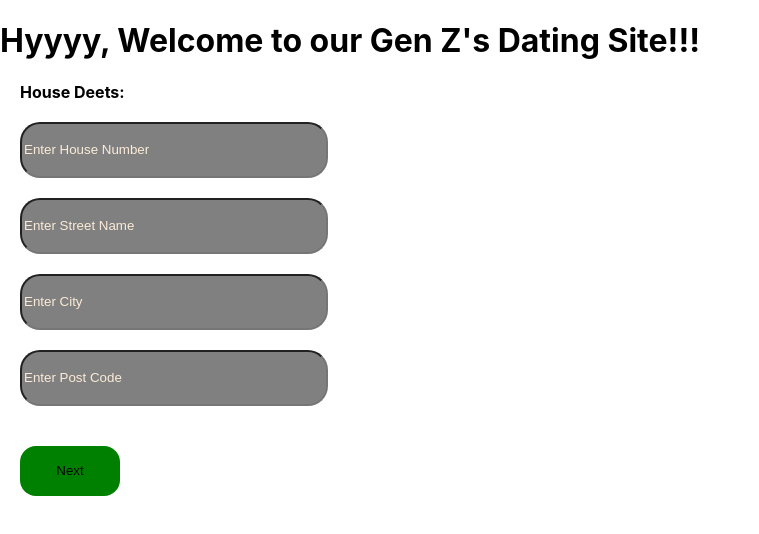
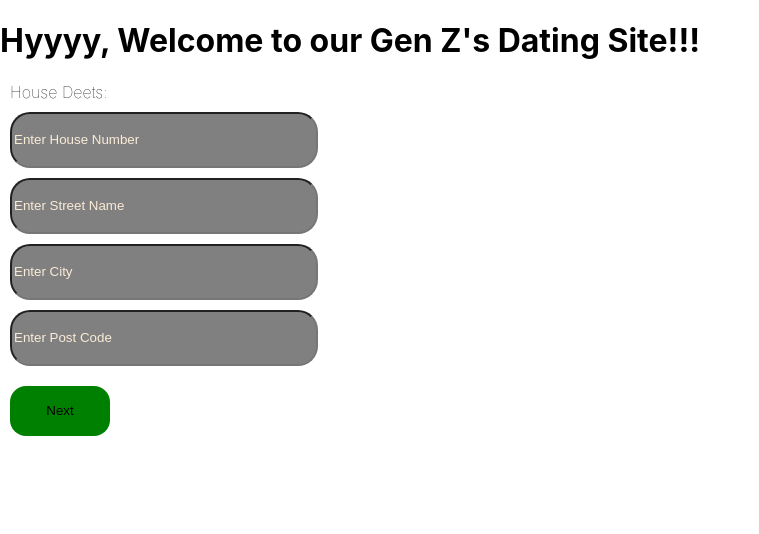
Before and after one commit to MaccccD/Sign-Up_Form_React_Project, a React (Create React App) app: page /Address in a window 1280 px wide. Shown: the top 534 px of the page, without its empty margins (0-759 px from the left). Built offline with nearby package versions, Linux system fonts and the light colour scheme.

Commit message:
To Do List Update Part 3

```diff
--- a/src/App.css
+++ b/src/App.css
@@ -5,22 +5,33 @@
 *{
   background-color: white;
 }
+.heading  {
+  color: black;
+  margin: 10px;
+  font-weight: bold;
+}
 .text {
   color: black;
-  margin: 20px;
-  font-weight: bold;
+  margin: 10px;
+  font-weight: lighter;
 }
 button{
   background-color: blue;
   border-radius: 15px;
   border: #282c34;
   width: 130px;
-  margin: 20px;
+  margin: 10px;
   height: 150px;
   cursor: pointer;
 }
 button:hover{
   background-color: green;
+}
+.checkbox {
+  accent-color: green;
+  margin-top: -25px;
+  margin-right: 100px;
+
 }
 .tasks {
   background-color: blue;
@@ -31,7 +42,7 @@ button:hover{
 }
 input {
     display: flex;
-    margin: 20px;
+    margin: 10px;
     width: 300px;
     height: 50px;
     border-radius: 20px;
--- a/src/Components/ToDoList.jsx
+++ b/src/Components/ToDoList.jsx
@@ -4,19 +4,13 @@ function ToDoList() {
     //setting up the states :
     const [tasks, setTasks] = useState("");
     const [tasksHolder, setTasksHolder] = useState([]);
-    const [complete, setComplete] = useState(false);
+    const [completed, setCompleted] = useState(false);
 
     function AddTasks(){
       //add tasks typed into the holder
-      // let tasksAdded = [
-      //   tasks = "",
-      //   complete = false,
-      //   Date.toString()
-
-      // ];
       setTasksHolder([...tasksHolder, tasks]); // in react, we dont use push like in pure js , we add something to an array in this way by using the spread operator
       //also you need to add the tasks into the task holder by doing it like above. not just a'task' with no holder like i had before: "...task"(that's wrong)
-      setComplete(false);
+      setCompleted(false);
       console.log("a new task has been added to the tasks holder");
       console.log(tasksHolder);
     }
@@ -24,6 +18,9 @@ function ToDoList() {
 
   return (
     <div>
+      <h1>Welcome to your Daily To-Do List Task Planner.</h1>
+      <p>In here, you'll be able to add tasks that you need to complete and tick them off when they are complete.</p>
+      <br/>
       <input type='text' placeholder='Enter your tasks' onChange={(t)=> setTasks(t.target.value)} />
       <br/>
       <button onClick={AddTasks} className='tasks'>Add Tasks</button>
@@ -33,7 +30,7 @@ function ToDoList() {
         return (
         <li key={index}>
           {task}
-          <input type='checkbox'/>
+          <input type='checkbox' className='checkbox' checked = {task.completed}/>
         </li>
         );
 
```
